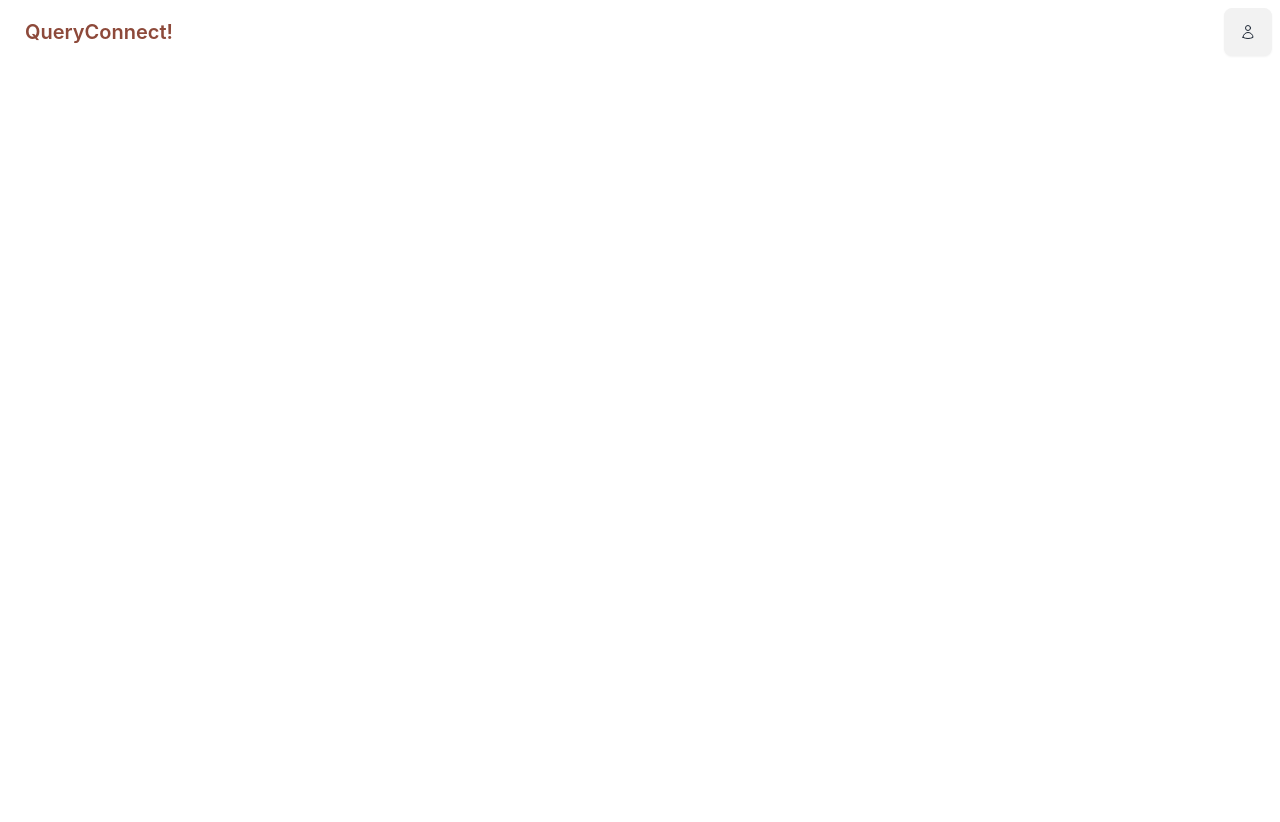
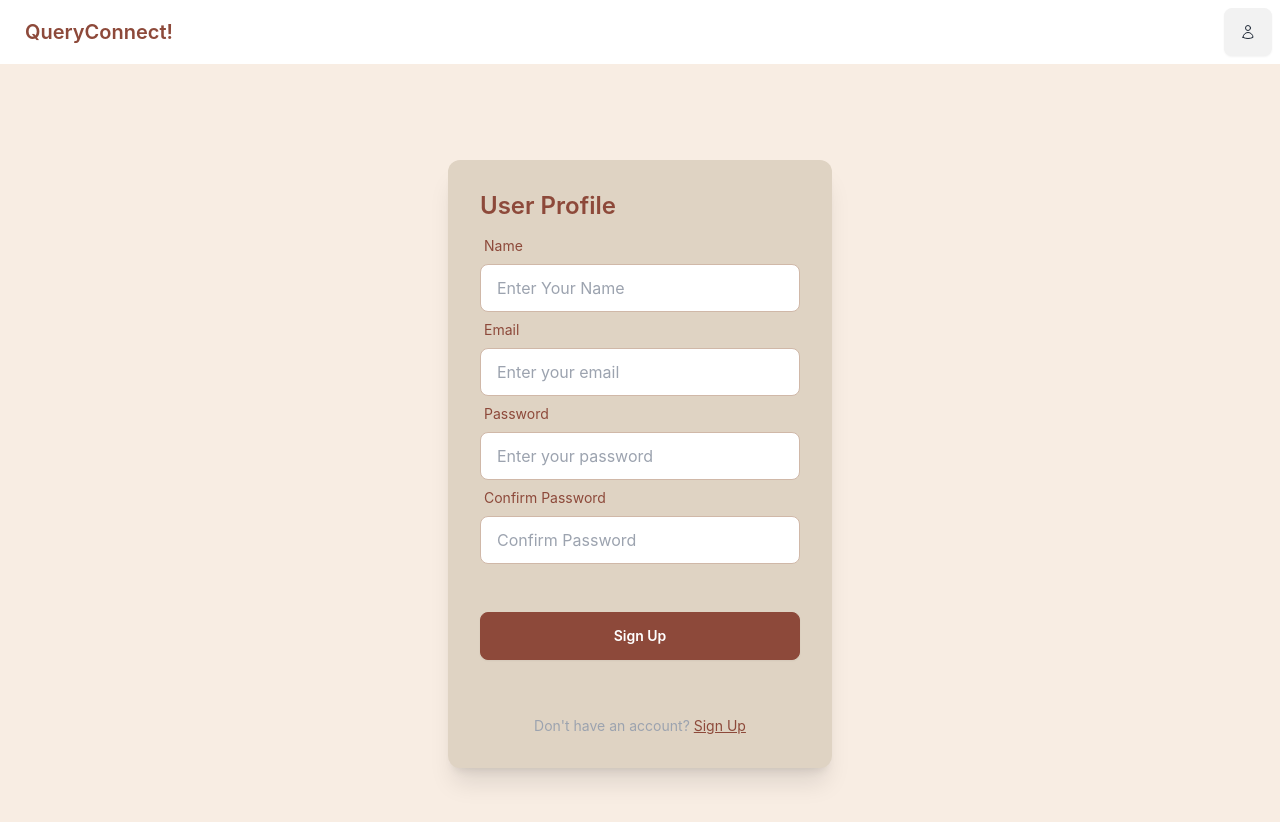
Before and after one commit to SadhwikaChavatapalli/QueryConnect-App, a React (Create React App) app in the folder splwebreact/: page /signup/1 in a window 1280 px wide. Before the commit this address had no page. Shown: the top 822 px of the page. Before the commit the page ends 800 px from the top, so only its background shows below. Built offline with nearby package versions, Linux system fonts and the light colour scheme; no server answers.

Commit message:
Implemented Sign up + view profile functionality

```diff
--- a/splwebreact/src/App.js
+++ b/splwebreact/src/App.js
@@ -44,7 +44,7 @@ function App() {
           {/* Edit Question Route (Protected) */}
           <Route
             path="/edit-question/:id"
-            element={<AddQuestion />}
+            element={isAuthenticated ? <AddQuestion /> : <Navigate to="/" />}
           />
 
           {/* View Question Route (Protected, expects question ID) */}
@@ -54,7 +54,10 @@ function App() {
           />
 
           {/* Sign Up Route */}
-          <Route path="/signup" element={<SignUp />} />
+          <Route path="/signup" element={<SignUp onLogin={() => setIsAuthenticated(true)}/>} />
+
+          {/* Profile Route */}
+          <Route path="/signup/:id" element={<SignUp onLogin={() => {}}/>} />
         </Routes>
       </Router>
     </div>
--- a/splwebreact/src/Components/Navbar/Navbar.js
+++ b/splwebreact/src/Components/Navbar/Navbar.js
@@ -1,6 +1,12 @@
-import { Link } from 'react-router-dom';
+import { Link, Navigate } from 'react-router-dom';
 
 const NavbarComponent = ({isAuthenticated}) => {
+
+  const userID = localStorage.getItem("user");
+
+  const gotoProfile = () => {
+    Navigate(`/signup/${userID}`);
+  }
 
     return (
     <div className="navbar bg-base-100">
@@ -50,7 +56,7 @@ const NavbarComponent = ({isAuthenticated}) => {
                   !isAuthenticated &&<li><Link to='/Login'>Login</Link></li>
                 }
                 {
-                  isAuthenticated && <li><Link to='/Profile'>View Profile</Link></li>
+                  isAuthenticated && <li><Link to={`/signup/${userID}`}>View Profile</Link></li>
                 }
                 {
                   isAuthenticated && <li><Link to='/logout'>Logout</Link></li>
--- a/splwebreact/src/Pages/UserManagement/Login.js
+++ b/splwebreact/src/Pages/UserManagement/Login.js
@@ -64,7 +64,7 @@ const Login = ({ onLogin }) => {
     <div className="min-h-screen flex items-center justify-center">
       <div className="card w-96 bg-base-100 shadow-xl">
         <div className="card-body">
-          <h2 className="card-title">Login to Your Account</h2>
+          <h2 className="card-title">Login</h2>
           <form onSubmit={handleSubmit}>
             <div className="form-control">
               <label className="label">
@@ -89,11 +89,8 @@ const Login = ({ onLogin }) => {
                 value={password}
                 onChange={(e) => setPassword(e.target.value)}
               />
-              <label className="label">
-                <a href="#" className="label-text-alt link link-hover">Forgot password?</a>
-              </label>
             </div>
-            <div className="form-control mt-6">
+            <div className="form-control mt-6 py-12">
               <button type="submit" className="btn btn-primary">Login</button>
               {alertVisible && ( <div className="flex alert alert-success"> <span>{alertMessage}</span> </div>)}
               {errorVisible && ( <div className="flex alert alert-error"> <span>{errorMessage}</span> </div>)}
--- a/splwebreact/src/Pages/UserManagement/Logout.js
+++ b/splwebreact/src/Pages/UserManagement/Logout.js
@@ -1,5 +1,5 @@
 import { useEffect } from 'react';
-import { useNavigate, Link } from 'react-router-dom'; // Import Link
+import { useNavigate } from 'react-router-dom'; // Import Link
 
 
 const Logout = ({onLogout}) => {
--- a/splwebreact/src/Pages/UserManagement/SignUp.js
+++ b/splwebreact/src/Pages/UserManagement/SignUp.js
@@ -1,40 +1,111 @@
-import React, { useState } from 'react';
-import { useNavigate } from 'react-router-dom';
+import React, { useState, useEffect } from 'react';
+import { useNavigate, Link, useParams} from 'react-router-dom'; // Import Link
+import axios, { HttpStatusCode } from 'axios';
 
-const SignUp = () => {
-  const navigate = useNavigate();
+const SignUp = ({ onLogin }) => {
+  const { id } = useParams(); // Get question ID from URL
+
+  useEffect(()=> {
+
+    if (id !== undefined){
+      axios.get(`http://localhost:8080/users/user?userid=${id}`)
+            .then(response => {
+                setUserName(response.data.UserName);
+                setEmail(response.data.Email);
+                setPassword(response.data.Password);
+                setConfirmPassword(response.data.Password);
+            });
+    }
+  },[id])
+
+  const [userName, setUserName] = useState('');
   const [email, setEmail] = useState('');
   const [password, setPassword] = useState('');
   const [confirmPassword, setConfirmPassword] = useState('');
-  const [errorMessage, setErrorMessage] = useState('');
+  const [alertVisible, setAlertVisible] = useState(false);
+  const [alertMessage, setAlertMessage] = useState("");
+  const [errorVisible, setErrorVisible] = useState(false);
+  const [errorMessage, setErrorMessage] = useState("");
+
+  const navigate = useNavigate();
 
   const handleSubmit = (e) => {
     e.preventDefault();
-    if (password !== confirmPassword) {
+    //navigate('/home');
+      if (password !== confirmPassword) {
       setErrorMessage('Passwords do not match');
-      return;
+      setErrorVisible(true);
     }
-    console.log('User registered:', { email, password });
-    navigate('/');
-  };
+    const inputJson = {
+                        "UserName": userName,
+                        "Email": email,
+                        "Password": password,
+                        "UserRole": 'contributor',
+                        "UserRoleClass": 2,
+                        "level":  2
+                      }
+
+    console.log(inputJson);
+    axios.post(`http://localhost:8080/users`, inputJson,
+      {
+        headers: { 'Content-Type': 'application/json' }
+      }
+    ).then(response => {
+      console.log(response.data);
+      if (response.status !== HttpStatusCode.Created){
+        setErrorMessage("Error creating your profile!");
+        setErrorVisible(true);
+        setTimeout(() => { setErrorVisible(false); }, 5000);
+      }
+      else {
+        setAlertMessage(`Great, ${userName}! You are now a part of QueryConnect!`);
+        setAlertVisible(true);
+        localStorage.setItem("user",response.data.UserObjectId);
+        localStorage.setItem("userRoleClass", response.data.UserRoleClass);
+        onLogin();
+        setTimeout(() => { navigate('/'); }, 2000);
+      }
+
+  })
+  .catch(ex => {
+    setErrorMessage("Error creating your profile!");
+    setErrorVisible(true);
+    setTimeout(() => { setErrorVisible(false); }, 5000);
+    return false;
+  });
+}
+
+
 
   return (
     <div className="min-h-screen flex items-center justify-center">
       <div className="card w-96 bg-base-100 shadow-xl">
         <div className="card-body">
-          <h2 className="card-title text-center">Create Your Account</h2>
-          {errorMessage && <p className="text-red-500">{errorMessage}</p>}
+          {id === undefined && <h2 className="card-title">Sign Up</h2>}
+          {id !== undefined && <h2 className="card-title">User Profile</h2>}
           <form onSubmit={handleSubmit}>
+          <div className="form-control">
+              <label className="label">
+                <span className="label-text">Name</span>
+              </label>
+              <input
+                type="text"
+                placeholder="Enter Your Name"
+                className="input input-bordered"
+                value={userName}
+                onChange={(e) => setUserName(e.target.value)}
+              />
+            </div>
             <div className="form-control">
               <label className="label">
                 <span className="label-text">Email</span>
               </label>
               <input
                 type="email"
+                placeholder="Enter your email"
+                className="input input-bordered"
                 value={email}
                 onChange={(e) => setEmail(e.target.value)}
-                placeholder="Enter your email"
-                className="input input-bordered"
               />
             </div>
             <div className="form-control">
@@ -43,10 +114,10 @@ const SignUp = () => {
               </label>
               <input
                 type="password"
+                placeholder="Enter your password"
+                className="input input-bordered"
                 value={password}
                 onChange={(e) => setPassword(e.target.value)}
-                placeholder="Create a password"
-                className="input input-bordered"
               />
             </div>
             <div className="form-control">
@@ -55,25 +126,26 @@ const SignUp = () => {
               </label>
               <input
                 type="password"
+                placeholder="Confirm Password"
+                className="input input-bordered"
                 value={confirmPassword}
                 onChange={(e) => setConfirmPassword(e.target.value)}
-                placeholder="Confirm your password"
-                className="input input-bordered"
               />
             </div>
-            <div className="form-control mt-6">
-              <button type="submit" className="btn btn-primary w-full">Sign Up</button>
+            <div className="form-control mt-6 py-12">
+              <button type="submit" className="btn btn-primary">Sign Up</button>
+              {alertVisible && ( <div className="flex alert alert-success"> <span>{alertMessage}</span> </div>)}
+              {errorVisible && ( <div className="flex alert alert-error"> <span>{errorMessage}</span> </div>)}
             </div>
           </form>
-          {/* Add the Login redirect */}
+
+          {/* Fix href issue with Link */}
           <div className="text-center mt-4">
             <p className="text-sm text-gray-400">
-              Already have an account?{' '}
-              <a
-                onClick={() => navigate('/')}
-                className="link link-primary cursor-pointer">
-                Login
-              </a>
+              Don't have an account?{' '}
+              <Link to="/signup" className="link link-primary">
+                Sign Up
+              </Link>
             </p>
           </div>
         </div>
@@ -82,4 +154,5 @@ const SignUp = () => {
   );
 };
 
+
 export default SignUp;
```
Also changed, not shown: 2 other files (tests, documents, lock files or other folders).
